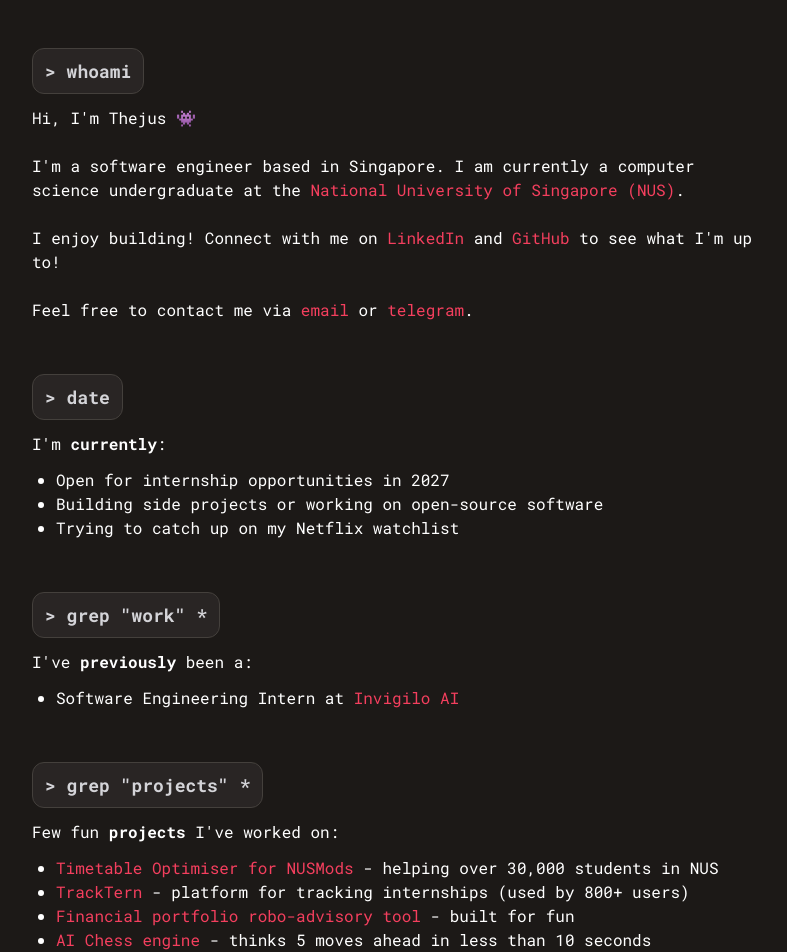
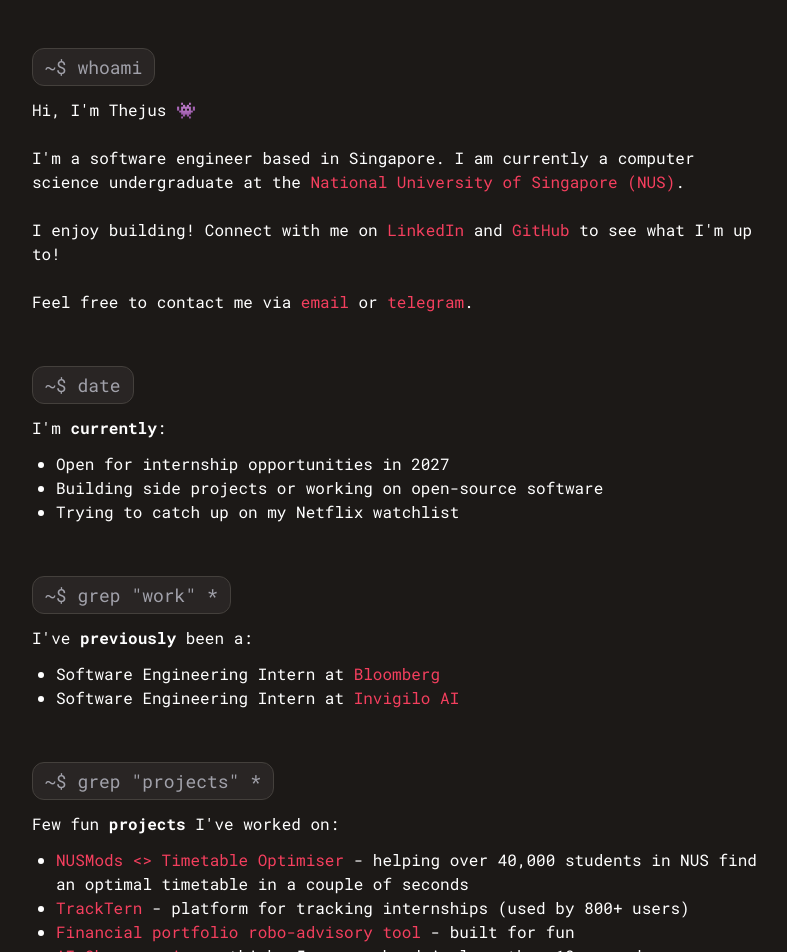
Before and after one commit to thejus03/thejus03.com, a Next.js app: page / in a window 1280 px wide. Shown: the top 952 px of the page, without its empty margins (244-1031 px from the left). Built offline with nearby package versions, Linux system fonts and the light colour scheme.

Commit message:
Update layout description and enhance homepage styling for clarity and consistency

```diff
--- a/app/globals.css
+++ b/app/globals.css
@@ -119,3 +119,9 @@
     @apply bg-stone-900 text-white;
   }
 }
+
+@layer utilities {
+  a.text-rose-500:hover {
+    text-shadow: 0 0 8px rgb(244 63 94 / 0.6), 0 0 20px rgb(244 63 94 / 0.3);
+  }
+}
--- a/app/layout.tsx
+++ b/app/layout.tsx
@@ -10,7 +10,7 @@
 
 export const metadata: Metadata = {
   title: "Thejus Unnikrishnan",
-  description: "Generated by create next app",
+  description: "Personal portfolio of Thejus Unnikrishnan - software engineer and CS student at NUS",
 };
 
 export default function RootLayout({
--- a/app/page.tsx
+++ b/app/page.tsx
@@ -7,7 +7,7 @@
       {/* <Navbar /> */}
       <div>
         <div className="text-[16px]">
-          <h1 className="font-bold text-zinc-300 text-lg py-2 px-3 rounded-xl border border-stone-700 bg-stone-800 inline-block">{'> '}whoami</h1>
+          <span className="text-zinc-400 text-lg py-1 px-3 rounded-xl border border-stone-700 bg-stone-800 inline-block">~$ whoami</span>
           <p className="py-3">Hi, I&apos;m Thejus 👾</p>
           <p className="py-3">
             I&apos;m a software engineer based in Singapore. I am currently a
@@ -20,7 +20,7 @@
           <p className="py-3">
             Feel free to contact me via <a className="hover:underline text-rose-500" href="mailto:thejusunni@hotmail.com" target="_blank" rel="noopener noreferrer">email</a> or <a className="hover:underline text-rose-500" href="https://t.me/thejus03" target="_blank" rel="noopener noreferrer">telegram</a>.
           </p>
-          <h1 className="font-bold text-zinc-300 text-lg py-2 px-3 rounded-xl border border-stone-700 bg-stone-800 inline-block mt-10">{'> '}date</h1>
+          <span className="text-zinc-400 text-lg py-1 px-3 rounded-xl border border-stone-700 bg-stone-800 inline-block mt-10">~$ date</span>
           <p className="py-3">
             I&apos;m <span className="font-semibold">currently</span>:
           </p>
@@ -29,27 +29,35 @@
             <li>Building side projects or working on open-source software</li>
             <li>Trying to catch up on my Netflix watchlist</li>
           </ul>
-          <h1 className="font-bold text-zinc-300 text-lg py-2 px-3 rounded-xl border border-stone-700 bg-stone-800 inline-block mt-10">{'> '}grep &quot;work&quot; *</h1>
+          <span className="text-zinc-400 text-lg py-1 px-3 rounded-xl border border-stone-700 bg-stone-800 inline-block mt-10">~$ grep &quot;work&quot; *</span>
           <p className="py-3">
            I&apos;ve <span className="font-semibold">previously</span> been a:
           </p>
           <ul className="list-disc ml-6 pb-3">
+            <li>Software Engineering Intern at <a className="hover:underline text-rose-500" href="https://www.bloomberg.com/company/values/tech-at-bloomberg/" target="_blank" rel="noopener noreferrer">Bloomberg</a></li>
             <li>Software Engineering Intern at <a className="hover:underline text-rose-500" href="https://www.invigilo.ai" target="_blank" rel="noopener noreferrer">Invigilo AI</a></li>
           </ul>
-          <h1 className="font-bold text-zinc-300 text-lg py-2 px-3 rounded-xl border border-stone-700 bg-stone-800 inline-block mt-10">{'> '}grep &quot;projects&quot; *</h1>
+          <span className="text-zinc-400 text-lg py-1 px-3 rounded-xl border border-stone-700 bg-stone-800 inline-block mt-10">~$ grep &quot;projects&quot; *</span>
           <p className="py-3">
             Few fun <span className="font-semibold">projects</span> I&apos;ve worked on:
           </p>
           <ul className="list-disc ml-6 pb-3">
-            <li><a href="https://nusmods.com/optimiser" className="hover:underline text-rose-500" target="_blank" rel="noopener noreferrer">Timetable Optimiser for NUSMods</a> - helping over 30,000 students in NUS</li>
+            <li><a href="https://nusmods.com/optimiser" className="hover:underline text-rose-500" target="_blank" rel="noopener noreferrer">NUSMods &lt;&gt; Timetable Optimiser</a> - helping over 40,000 students in NUS find an optimal timetable
+              in a couple of seconds</li>
             <li><a href="https://tracktern.com" className="hover:underline text-rose-500" target="_blank" rel="noopener noreferrer">TrackTern</a> - platform for tracking internships (used by 800+ users)</li>
             <li><a href="https://github.com/thejus03/portfoliomatic" className="hover:underline text-rose-500" target="_blank" rel="noopener noreferrer">Financial portfolio robo-advisory tool</a> - built for fun</li>
             <li><a href="https://github.com/thejus03/chessai" className="hover:underline text-rose-500" target="_blank" rel="noopener noreferrer">AI Chess engine</a> - thinks 5 moves ahead in less than 10 seconds</li>
             <li><a href="https://github.com/thejus03/Text-Emotion-Neural" className="hover:underline text-rose-500" target="_blank" rel="noopener noreferrer">Text Emotion Recognition</a> - first and only neural network i created</li>
           </ul>
 
+          <div className="mt-16 pt-4 border-t border-stone-700 text-zinc-400 text-sm flex items-center gap-1">
+            <span>thejus03@MacBook-Pro:~$</span>
+            <span style={{ animation: 'blink 1.1s step-start infinite' }}>▌</span>
+          </div>
+
         </div>
       </div>
+      <style>{`@keyframes blink { 0%, 100% { opacity: 1; } 50% { opacity: 0; } }`}</style>
     </div>
   );
 }
```
